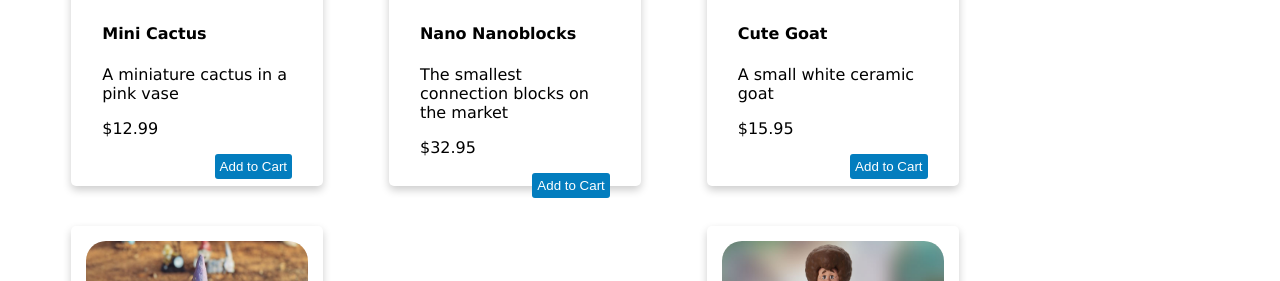
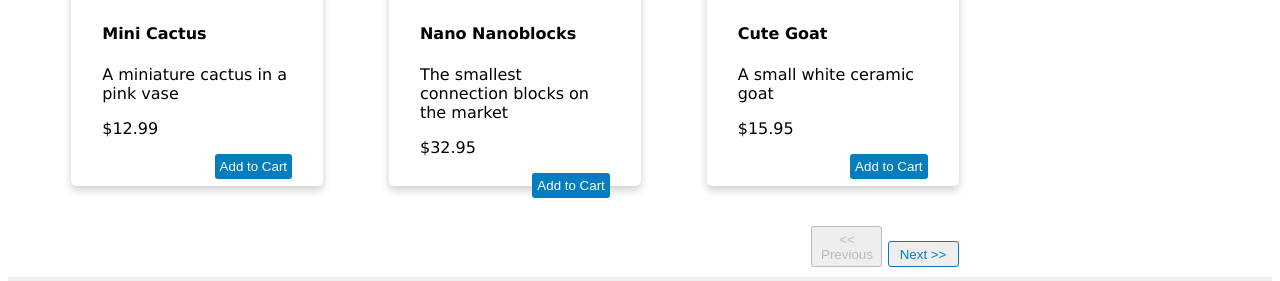
Before and after one commit to austinhut/ShoppingExperience, a plain HTML site: page shop.html in a window 1280 px wide. Shown: the part 738-1019 px from the top of the page. Drawn offline with Linux system fonts and the light colour scheme.

Commit message:
shop paginate and button functionality

```diff
--- a/js/shop.js
+++ b/js/shop.js
@@ -2,13 +2,42 @@
 const cardContainer = document.querySelector('#cardContainer');
 
 //addProducts function. When called, adds all items within products array to page
-function addProducts() {
-  //forEach() method that will iterate products array
-  //Using individualCard parameter (is parameter due to being passed into forEach() method) to access each product object's property within products array via the usage of template literals
-  products.forEach(individualCard => {
-    //Using innerHTML element property to write the values of products array properties to the page via the usage of template literals on the individualCard parameter
-    //forEach method will iterate array, grabbing the necessary properties (dictated by which properties were used on individualCard parameter vid template literals) at each 'stop' within the array. Upon iterating thru an entire object, that object's card will be printed to the page via usage of innerHTML element property
-    cardContainer.innerHTML += `<div class="card" id="cardNumber${individualCard.id}">
+// function addProducts() {
+//   //forEach() method that will iterate products array
+//   //Using individualCard parameter (is parameter due to being passed into forEach() method) to access each product object's property within products array via the usage of template literals
+//   products.forEach(individualCard => {
+//     //Using innerHTML element property to write the values of products array properties to the page via the usage of template literals on the individualCard parameter
+//     //forEach method will iterate array, grabbing the necessary properties (dictated by which properties were used on individualCard parameter vid template literals) at each 'stop' within the array. Upon iterating thru an entire object, that object's card will be printed to the page via usage of innerHTML element property
+//     cardContainer.innerHTML += `<div class="card" id="cardNumber${individualCard.id}">
+//                                   <img src="${individualCard.image}" alt="${individualCard.description}"/>
+//                                   <div class="cardText">
+//                                     <h4>${individualCard.name}</h4>
+//                                     <p>${individualCard.description}</p>
+//                                     <p>&dollar;${individualCard.price}</p>
+//                                     <button class="cartButton" id="${individualCard.id}">Add to Cart</button>
+//                                   </div>
+//                                 </div>`;
+//   });
+// }
+// addProducts();
+
+let productsPerPage = 6;
+let currentPage = 1;
+let pagedResults = [];
+let totalProducts = products.length;
+
+function paginate() {
+
+  let end = currentPage * productsPerPage;
+  let start = end - productsPerPage;
+
+  pagedResults = products.slice(start, end);
+
+  $('#cardContainer').empty();
+
+  $(pagedResults).each(function(index, individualCard){
+    $('#cardContainer').append(
+    `<div class="card" id="cardNumber${individualCard.id}">
     <img src="${individualCard.image}" alt="${individualCard.description}"/>
     <div class="cardText">
       <h4>${individualCard.name}</h4>
@@ -16,10 +45,53 @@ function addProducts() {
       <p>&dollar;${individualCard.price}</p>
       <button class="cartButton" id="${individualCard.id}">Add to Cart</button>
     </div>
-                                </div>`;
+  </div>`);
   });
+
+  if (currentPage <= 1) {
+    $('.previous').attr('disabled', true);
   }
-addProducts();
+  else {
+    $('.previous').attr('disabled', false);
+  }
+
+  if ((currentPage * productsPerPage) >= totalProducts) {
+    $('.next').attr('disabled', true);
+  }
+  else {
+    $('.next').attr('disabled', false);
+  }
+};
+paginate();
+
+//NEXT button
+$('.next').on('click', function(){
+
+  //currentPage * productsPerPage -> This calculates what the last product on the current page is
+  //<= totalProducts ->  If the last product on the page is less than or equal to the total products in the products array
+  if ((currentPage * productsPerPage) <= totalProducts){
+    currentPage++;
+  }
+
+  paginate();
+
+  saveToLocalStorage();
+});
+
+//PREVIOUS button
+$('.previous').on('click', function(){
+
+  //checks if the current page is greater than one
+  if (currentPage > 1) {
+    currentPage--;
+  }
+
+  paginate();
+
+  saveToLocalStorage();
+});
+
+
 
 function saveToLocalStorage(){
 
--- a/shop.html
+++ b/shop.html
@@ -39,6 +39,11 @@
             <div id="cardContainer">
 
             </div>
+            <div id="paginateButtons">
+                <button class="previous">&lt;&lt; Previous</button>
+                <button class="next">Next &gt;&gt;</button>
+            </div>
+
         </div>
     </main>
     <footer>
--- a/style.css
+++ b/style.css
@@ -103,7 +103,7 @@ footer {
     text-align: right;
     padding: 15px 3% 0 0;
 }
-#cartButtons button {
+#cartButtons button, #paginateButtons button{
     background-color: #037dbe;
     border-style: none;
     border-radius: 3px;
@@ -111,10 +111,22 @@ footer {
     padding: 2%;
     cursor: pointer;
 }
-#cartButtons #clearCartButton {
-     background-color: #eeeeee;
-     border: 1px solid #037dbe;
-     color: #037dbe;
+#cartButtons #clearCartButton, #paginateButtons button{
+    background-color: #eeeeee;
+    border: 1px solid #037dbe;
+    color: #037dbe;
+}
+#paginateButtons button {
+    padding: 0.5%;
+    width: 8%;
+}
+#paginateButtons {
+    text-align: right;
+}
+#paginateButtons button:disabled {
+    border-color: #bbbbbb;
+    color: #bbbbbb;
+    cursor: auto;
 }
 .borderBottom {
     border-bottom: 1px solid #bbbbbb;
```
Lines whose indentation alone changed are shown as unchanged.
